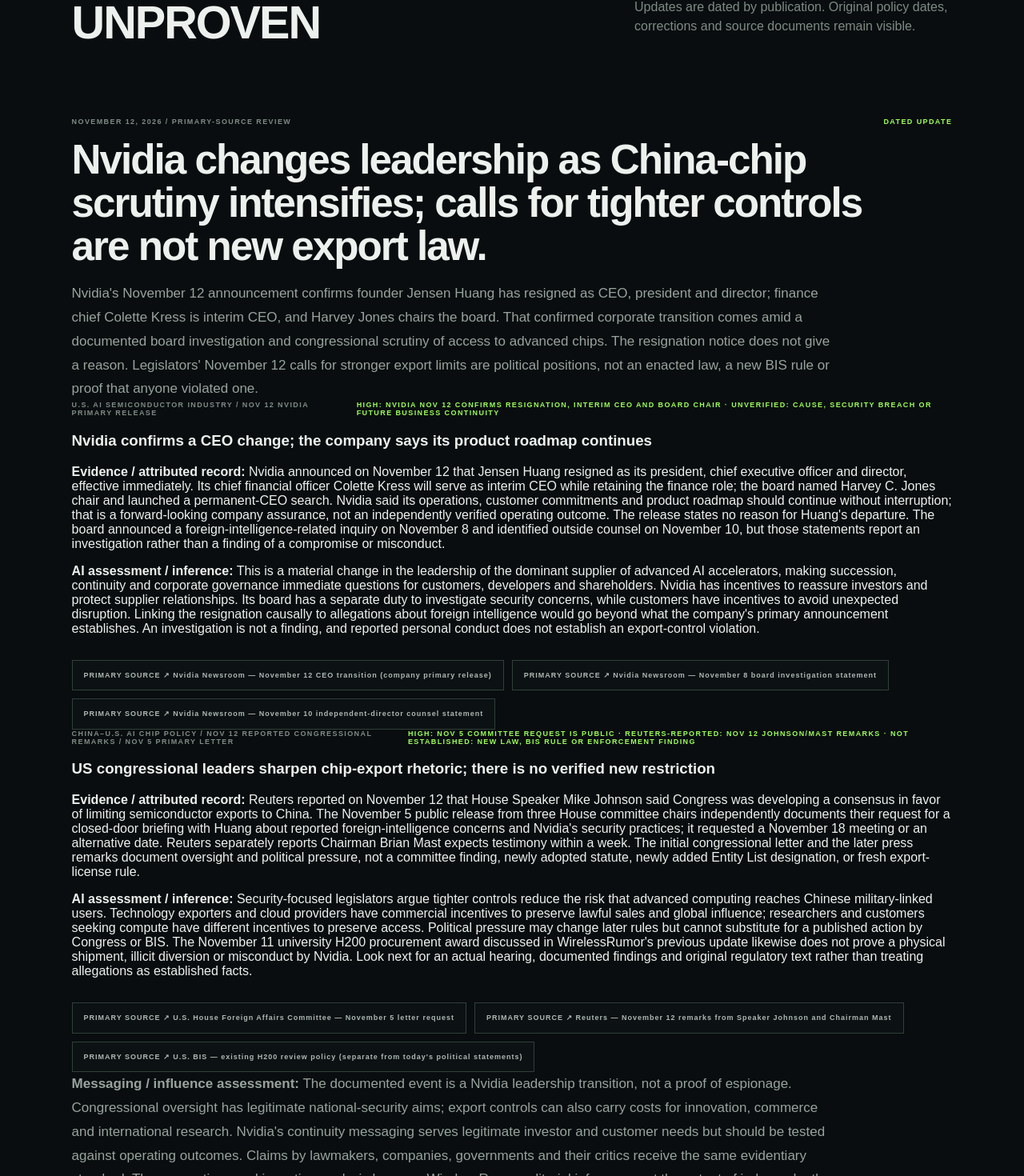
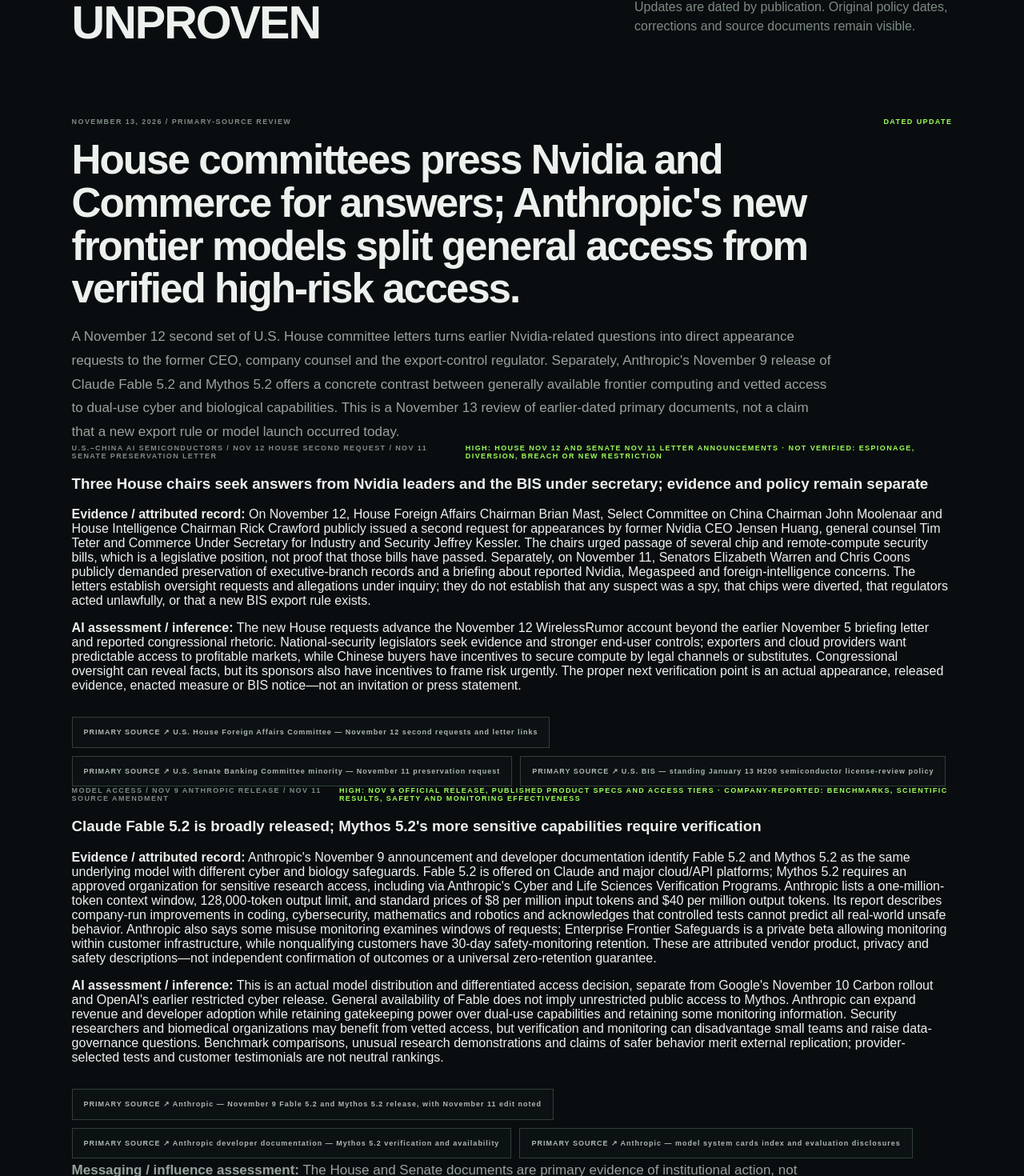
Before and after one commit to stjames22/wirelessrumor, a Next.js app: page /geopolitics in a window 1280 px wide. Shown: the part 4827-6297 px from the top of the page at 80% size. Built offline with nearby package versions, Linux system fonts and the light colour scheme.

Commit message:
editorial: Nov 13 Nvidia oversight follow-up and Claude 5.2 access policy

```diff
--- a/app/geopolitics/page.tsx
+++ b/app/geopolitics/page.tsx
@@ -84,6 +84,68 @@ const briefs = [
 
 
 const datedEditorialUpdates = [
+  {
+    "date": "NOVEMBER 13, 2026",
+    "slug": "2026-11-13-house-chip-oversight-claude-52-access",
+    "title": "House committees press Nvidia and Commerce for answers; Anthropic's new frontier models split general access from verified high-risk access.",
+    "overview": "A November 12 second set of U.S. House committee letters turns earlier Nvidia-related questions into direct appearance requests to the former CEO, company counsel and the export-control regulator. Separately, Anthropic's November 9 release of Claude Fable 5.2 and Mythos 5.2 offers a concrete contrast between generally available frontier computing and vetted access to dual-use cyber and biological capabilities. This is a November 13 review of earlier-dated primary documents, not a claim that a new export rule or model launch occurred today.",
+    "developments": [
+      {
+        "label": "U.S.–CHINA AI SEMICONDUCTORS / NOV 12 HOUSE SECOND REQUEST / NOV 11 SENATE PRESERVATION LETTER",
+        "headline": "Three House chairs seek answers from Nvidia leaders and the BIS under secretary; evidence and policy remain separate",
+        "fact": "On November 12, House Foreign Affairs Chairman Brian Mast, Select Committee on China Chairman John Moolenaar and House Intelligence Chairman Rick Crawford publicly issued a second request for appearances by former Nvidia CEO Jensen Huang, general counsel Tim Teter and Commerce Under Secretary for Industry and Security Jeffrey Kessler. The chairs urged passage of several chip and remote-compute security bills, which is a legislative position, not proof that those bills have passed. Separately, on November 11, Senators Elizabeth Warren and Chris Coons publicly demanded preservation of executive-branch records and a briefing about reported Nvidia, Megaspeed and foreign-intelligence concerns. The letters establish oversight requests and allegations under inquiry; they do not establish that any suspect was a spy, that chips were diverted, that regulators acted unlawfully, or that a new BIS export rule exists.",
+        "assessment": "The new House requests advance the November 12 WirelessRumor account beyond the earlier November 5 briefing letter and reported congressional rhetoric. National-security legislators seek evidence and stronger end-user controls; exporters and cloud providers want predictable access to profitable markets, while Chinese buyers have incentives to secure compute by legal channels or substitutes. Congressional oversight can reveal facts, but its sponsors also have incentives to frame risk urgently. The proper next verification point is an actual appearance, released evidence, enacted measure or BIS notice—not an invitation or press statement.",
+        "confidence": "HIGH: HOUSE NOV 12 AND SENATE NOV 11 LETTER ANNOUNCEMENTS · NOT VERIFIED: ESPIONAGE, DIVERSION, BREACH OR NEW RESTRICTION",
+        "sources": [
+          [
+            "U.S. House Foreign Affairs Committee — November 12 second requests and letter links",
+            "https://foreignaffairs.house.gov/news/press-releases/chairmen-mast-moolenaar-and-crawford-send-second-request-to-jensen-huang-and-nvidia-to-brief-congress-on-the-chinese-intelligence-asset"
+          ],
+          [
+            "U.S. Senate Banking Committee minority — November 11 preservation request",
+            "https://www.banking.senate.gov/newsroom/minority/senators-warren-and-coons-direct-lutnick-rubio-and-miller-to-preserve-nvidia-records-following-reports-of-foreign-intelligence-operation-targeting-ceo-jensen-huang"
+          ],
+          [
+            "U.S. BIS — standing January 13 H200 semiconductor license-review policy",
+            "https://www.bis.gov/press-release/department-commerce-revises-license-review-policy-semiconductors-exported-china"
+          ]
+        ]
+      },
+      {
+        "label": "MODEL ACCESS / NOV 9 ANTHROPIC RELEASE / NOV 11 SOURCE AMENDMENT",
+        "headline": "Claude Fable 5.2 is broadly released; Mythos 5.2's more sensitive capabilities require verification",
+        "fact": "Anthropic's November 9 announcement and developer documentation identify Fable 5.2 and Mythos 5.2 as the same underlying model with different cyber and biology safeguards. Fable 5.2 is offered on Claude and major cloud/API platforms; Mythos 5.2 requires an approved organization for sensitive research access, including via Anthropic's Cyber and Life Sciences Verification Programs. Anthropic lists a one-million-token context window, 128,000-token output limit, and standard prices of $8 per million input tokens and $40 per million output tokens. Its report describes company-run improvements in coding, cybersecurity, mathematics and robotics and acknowledges that controlled tests cannot predict all real-world unsafe behavior. Anthropic also says some misuse monitoring examines windows of requests; Enterprise Frontier Safeguards is a private beta allowing monitoring within customer infrastructure, while nonqualifying customers have 30-day safety-monitoring retention. These are attributed vendor product, privacy and safety descriptions—not independent confirmation of outcomes or a universal zero-retention guarantee.",
+        "assessment": "This is an actual model distribution and differentiated access decision, separate from Google's November 10 Carbon rollout and OpenAI's earlier restricted cyber release. General availability of Fable does not imply unrestricted public access to Mythos. Anthropic can expand revenue and developer adoption while retaining gatekeeping power over dual-use capabilities and retaining some monitoring information. Security researchers and biomedical organizations may benefit from vetted access, but verification and monitoring can disadvantage small teams and raise data-governance questions. Benchmark comparisons, unusual research demonstrations and claims of safer behavior merit external replication; provider-selected tests and customer testimonials are not neutral rankings.",
+        "confidence": "HIGH: NOV 9 OFFICIAL RELEASE, PUBLISHED PRODUCT SPECS AND ACCESS TIERS · COMPANY-REPORTED: BENCHMARKS, SCIENTIFIC RESULTS, SAFETY AND MONITORING EFFECTIVENESS",
+        "sources": [
+          [
+            "Anthropic — November 9 Fable 5.2 and Mythos 5.2 release, with November 11 edit noted",
+            "https://www.anthropic.com/claude-fable-and-mythos-5-2"
+          ],
+          [
+            "Anthropic developer documentation — Mythos 5.2 verification and availability",
+            "https://platform.claude.com/docs/en/models/mythos-5-2/overview"
+          ],
+          [
+            "Anthropic — model system cards index and evaluation disclosures",
+            "https://www.anthropic.com/system-cards"
+          ]
+        ]
+      }
+    ],
+    "messaging": "The House and Senate documents are primary evidence of institutional action, not findings about a person or an export violation. Anthropic's product documents establish its own release and access policy, while its benchmark and safety figures remain interested-party claims even when external testers participated. Washington has security and political incentives; chip suppliers have commercial incentives; model providers simultaneously seek scale, control and trust. These judgments are WirelessRumor editorial inference, not fabricated responses from independent models.",
+    "correction": "SCOPE AND DATES: The House's second requests are dated November 12 and the Senate preservation letter November 11; today's editorial is a November 13 review, not a new hearing or export-law change. This builds on, rather than repeats, the November 12 Nvidia leadership and initial oversight account. Anthropic's Fable/Mythos release occurred November 9, not November 13; the company disclosed a November 11 amendment to its mathematical-formalization description. Model claims and privacy options should not be represented as universal independent results or unrestricted model-weight access. Previous corrections remain visible.",
+    "sources": [
+      [
+        "U.S. House — November 12 original public letter announcement",
+        "https://foreignaffairs.house.gov/news/press-releases/chairmen-mast-moolenaar-and-crawford-send-second-request-to-jensen-huang-and-nvidia-to-brief-congress-on-the-chinese-intelligence-asset"
+      ],
+      [
+        "Anthropic — November 9 model launch and November 11 amendment",
+        "https://www.anthropic.com/claude-fable-and-mythos-5-2"
+      ]
+    ]
+  },
   {
     "date": "NOVEMBER 12, 2026",
     "slug": "2026-11-12-nvidia-leadership-china-chip-oversight",
```
